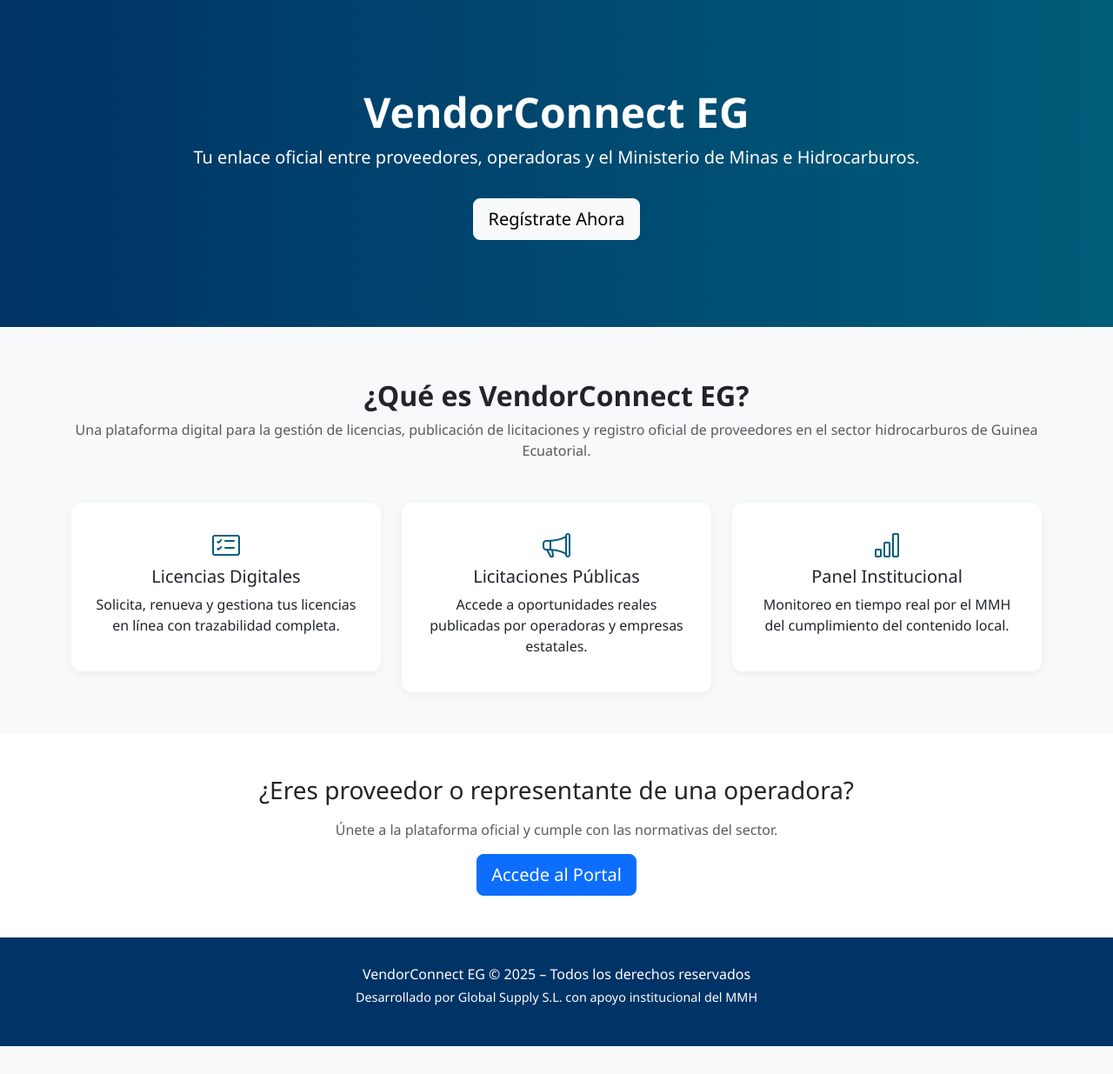
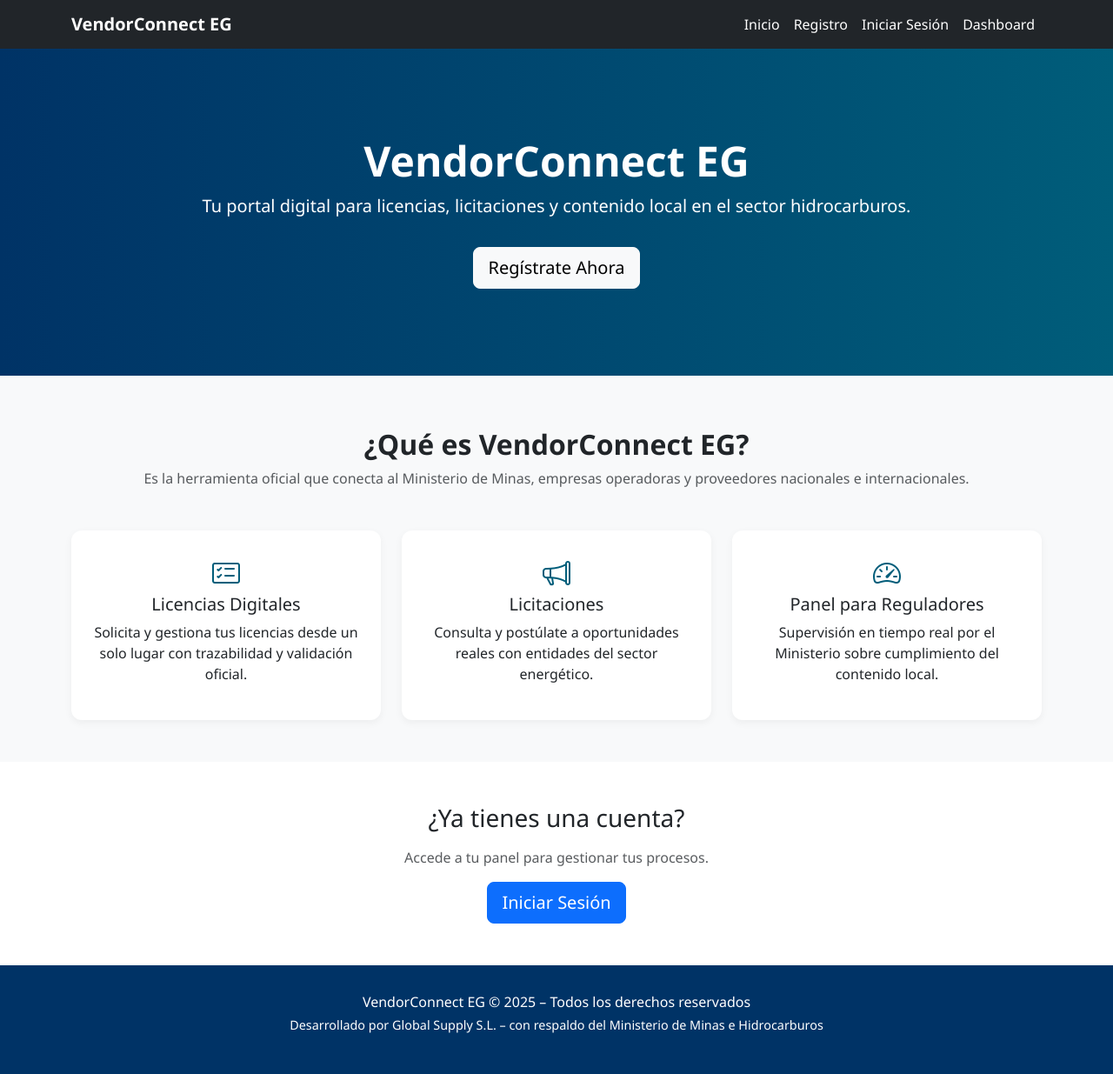
Before and after one commit to vendorconnect-demo/vendorconnect, a plain HTML site: page index.html in a window 1280 px wide. Shown: the whole page at 87% size. Before the commit the page ends 1203 px from the top, so only its background shows below. Drawn offline with nearby package versions, Linux system fonts and the light colour scheme.

Commit message:
Update index.html

```diff
--- a/index.html
+++ b/index.html
@@ -3,11 +3,12 @@
 <head>
   <meta charset="UTF-8" />
   <meta name="viewport" content="width=device-width, initial-scale=1.0"/>
-  <title>VendorConnect EG – Plataforma Oficial de Proveedores</title>
+  <title>VendorConnect EG – Plataforma Oficial</title>
   <link href="https://cdn.jsdelivr.net/npm/bootstrap@5.3.0/dist/css/bootstrap.min.css" rel="stylesheet" />
+  <link href="https://cdn.jsdelivr.net/npm/bootstrap-icons@1.10.5/font/bootstrap-icons.css" rel="stylesheet" />
   <style>
     body { font-family: 'Segoe UI', sans-serif; background-color: #f8f9fa; }
-    .hero { background: linear-gradient(90deg, #003366 0%, #005d7a 100%); color: white; padding: 100px 20px; text-align: center; }
+    .hero { background: linear-gradient(90deg, #003366, #005d7a); color: white; padding: 100px 20px; text-align: center; }
     .hero h1 { font-size: 3rem; font-weight: bold; }
     .hero p { font-size: 1.25rem; }
     .section-title { margin-top: 60px; margin-bottom: 30px; }
@@ -15,68 +16,87 @@
     .icon-box:hover { transform: translateY(-5px); }
     .icon-box i { font-size: 2rem; margin-bottom: 15px; color: #005d7a; }
     footer { background-color: #003366; color: white; padding: 30px 0; }
+    .nav-link { color: white !important; font-weight: 500; }
   </style>
 </head>
 <body>
 
-<!-- Hero Section -->
+<!-- NAVBAR -->
+<nav class="navbar navbar-expand-lg navbar-dark bg-dark">
+  <div class="container">
+    <a class="navbar-brand fw-bold" href="index.html">VendorConnect EG</a>
+    <button class="navbar-toggler" type="button" data-bs-toggle="collapse" data-bs-target="#navMenu">
+      <span class="navbar-toggler-icon"></span>
+    </button>
+    <div class="collapse navbar-collapse" id="navMenu">
+      <ul class="navbar-nav ms-auto">
+        <li class="nav-item"><a href="index.html" class="nav-link">Inicio</a></li>
+        <li class="nav-item"><a href="register.html" class="nav-link">Registro</a></li>
+        <li class="nav-item"><a href="login.html" class="nav-link">Iniciar Sesión</a></li>
+        <li class="nav-item"><a href="dashboard.html" class="nav-link">Dashboard</a></li>
+      </ul>
+    </div>
+  </div>
+</nav>
+
+<!-- HERO -->
 <section class="hero">
   <div class="container">
     <h1>VendorConnect EG</h1>
-    <p>Tu enlace oficial entre proveedores, operadoras y el Ministerio de Minas e Hidrocarburos.</p>
+    <p>Tu portal digital para licencias, licitaciones y contenido local en el sector hidrocarburos.</p>
     <a href="register.html" class="btn btn-light btn-lg mt-3">Regístrate Ahora</a>
   </div>
 </section>
 
-<!-- About Section -->
+<!-- ¿QUÉ ES? -->
 <section class="container text-center section-title">
   <h2 class="fw-bold">¿Qué es VendorConnect EG?</h2>
-  <p class="text-muted">Una plataforma digital para la gestión de licencias, publicación de licitaciones y registro oficial de proveedores en el sector hidrocarburos de Guinea Ecuatorial.</p>
+  <p class="text-muted">Es la herramienta oficial que conecta al Ministerio de Minas, empresas operadoras y proveedores nacionales e internacionales.</p>
 </section>
 
-<!-- Features -->
+<!-- FUNCIONALIDADES -->
 <section class="container my-5">
   <div class="row text-center g-4">
     <div class="col-md-4">
       <div class="icon-box">
         <i class="bi bi-card-checklist"></i>
         <h5>Licencias Digitales</h5>
-        <p>Solicita, renueva y gestiona tus licencias en línea con trazabilidad completa.</p>
+        <p>Solicita y gestiona tus licencias desde un solo lugar con trazabilidad y validación oficial.</p>
       </div>
     </div>
     <div class="col-md-4">
       <div class="icon-box">
         <i class="bi bi-megaphone"></i>
-        <h5>Licitaciones Públicas</h5>
-        <p>Accede a oportunidades reales publicadas por operadoras y empresas estatales.</p>
+        <h5>Licitaciones</h5>
+        <p>Consulta y postúlate a oportunidades reales con entidades del sector energético.</p>
       </div>
     </div>
     <div class="col-md-4">
       <div class="icon-box">
-        <i class="bi bi-bar-chart"></i>
-        <h5>Panel Institucional</h5>
-        <p>Monitoreo en tiempo real por el MMH del cumplimiento del contenido local.</p>
+        <i class="bi bi-speedometer2"></i>
+        <h5>Panel para Reguladores</h5>
+        <p>Supervisión en tiempo real por el Ministerio sobre cumplimiento del contenido local.</p>
       </div>
     </div>
   </div>
 </section>
 
-<!-- Call to Action -->
+<!-- CTA -->
 <section class="text-center bg-white py-5">
-  <h3 class="mb-3">¿Eres proveedor o representante de una operadora?</h3>
-  <p class="text-muted">Únete a la plataforma oficial y cumple con las normativas del sector.</p>
-  <a href="login.html" class="btn btn-primary btn-lg">Accede al Portal</a>
+  <h3 class="mb-3">¿Ya tienes una cuenta?</h3>
+  <p class="text-muted">Accede a tu panel para gestionar tus procesos.</p>
+  <a href="login.html" class="btn btn-primary btn-lg">Iniciar Sesión</a>
 </section>
 
-<!-- Footer -->
+<!-- FOOTER -->
 <footer class="text-center">
   <div class="container">
     <p class="mb-1">VendorConnect EG &copy; 2025 – Todos los derechos reservados</p>
-    <p style="font-size: 0.9rem;">Desarrollado por Global Supply S.L. con apoyo institucional del MMH</p>
+    <p style="font-size: 0.9rem;">Desarrollado por Global Supply S.L. – con respaldo del Ministerio de Minas e Hidrocarburos</p>
   </div>
 </footer>
 
-<!-- Bootstrap Icons -->
-<link href="https://cdn.jsdelivr.net/npm/bootstrap-icons@1.10.5/font/bootstrap-icons.css" rel="stylesheet">
+<!-- Scripts -->
+<script src="https://cdn.jsdelivr.net/npm/bootstrap@5.3.0/dist/js/bootstrap.bundle.min.js"></script>
 </body>
 </html>
```
